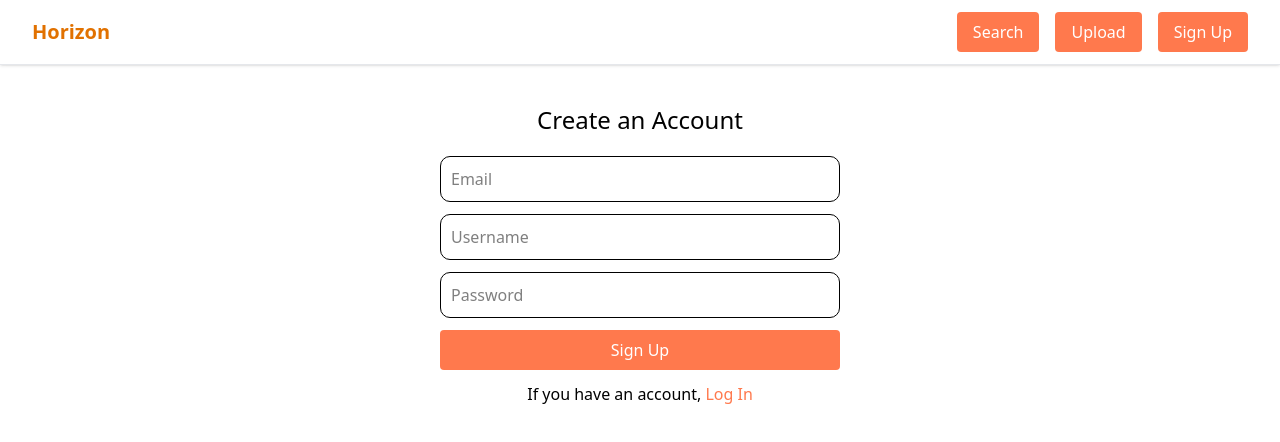
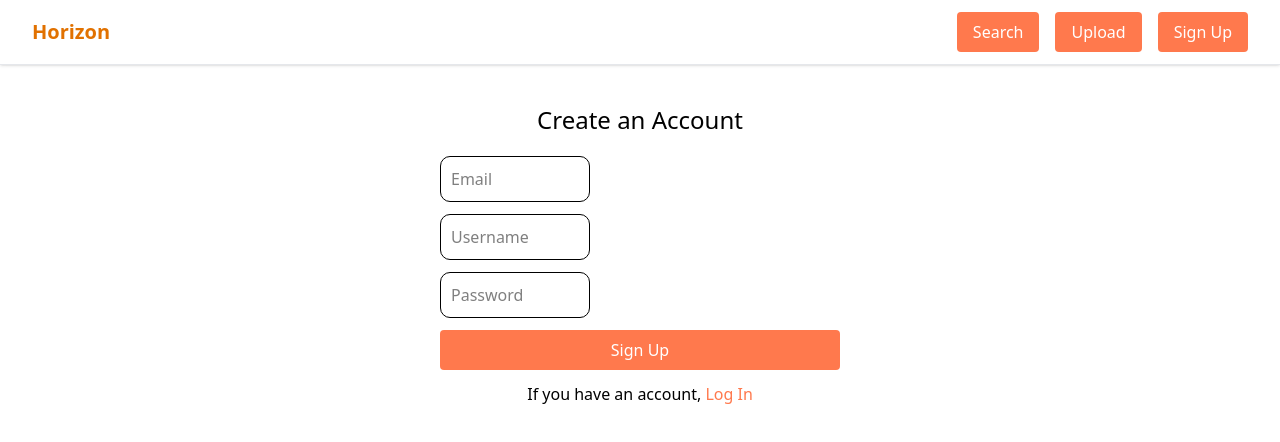
Before and after one commit to mguerra5/Horizon, a Next.js app: page /onboarding/signup in a window 1280 px wide. Shown: the top 442 px of the page. Built offline with nearby package versions, Linux system fonts and the light colour scheme; no server answers.

Commit message:
Input changes

```diff
--- a/src/components/Form/Input.tsx
+++ b/src/components/Form/Input.tsx
@@ -1,27 +1,40 @@
-interface FormInputProps {
+interface StringFormInput {
     type: 'email' | 'text' | 'password';
     placeholder: string;
     value: string;
     onChange: (v: string) => void;
 }
 
-export default function FormInput({
-    type,
-    placeholder,
-    value,
-    onChange
-}: FormInputProps) {
+interface NumberFormInput {
+    type: 'number';
+    placeholder: string;
+    value: number;
+    onChange: (v: number) => void;
+}
+
+type FormInputProps = StringFormInput | NumberFormInput;
+
+export default function FormInput(props: FormInputProps) {
     return (
         <input
-            type={type}
-            placeholder={placeholder}
+            type={props.type}
+            placeholder={props.placeholder}
             required
-            value={value}
-            onChange={(e) => onChange(e.target.value)}
+            value={props.value}
+            onChange={(e) => {
+                if (props.type !== 'number') {
+                    props.onChange(e.target.value);
+                } else {
+                    props.onChange(Number(e.target.value));
+                }
+            }}
             style={{
                 padding: 10,
                 borderRadius: 10,
-                border: '1px solid black'
+                flex: '0 0 auto',
+                minWidth: 0,
+                border: '1px solid black',
+                width: '150px'
             }}
         />
     );
```
